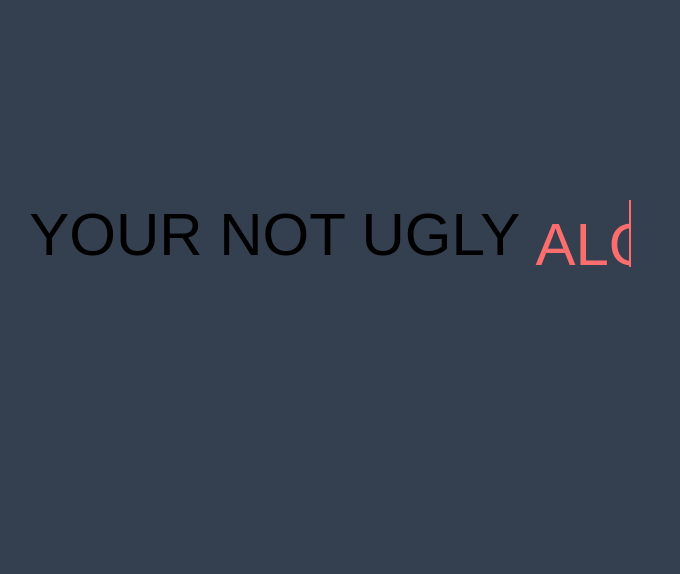
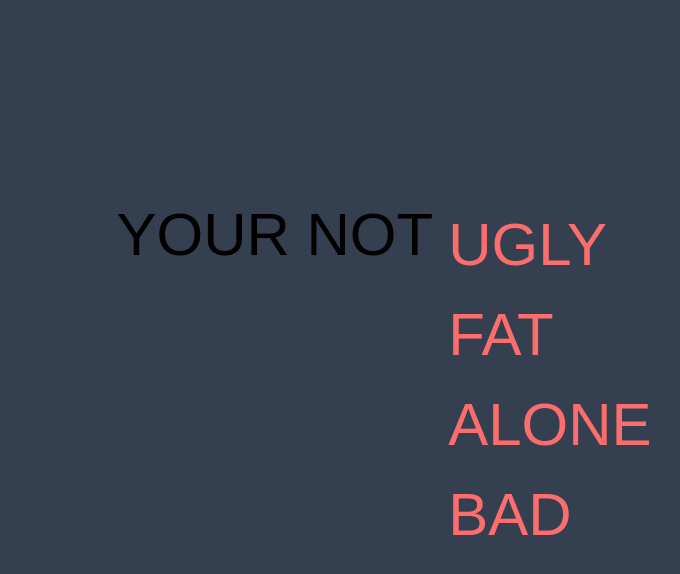
Before and after one commit to xsatrio/-HTML-CSS-, a PHP site: page /Runing_Text.html in a window 1280 px wide. Shown: the part 155-729 px from the top of the page, without its empty margins (256-936 px from the left). Run offline with PHP 8.4, Linux system fonts and the light colour scheme.

Commit message:
Adding Code

```diff
--- a/-HTML & CSS-/Running Text CSS/Runing_Text.html
+++ b/-HTML & CSS-/Running Text CSS/Runing_Text.html
@@ -8,7 +8,7 @@
 </head>
 <body>
 	<div class="wrapper">
-		<div class="static-txt">YOUR NOT UGLY</div>
+		<div class="static-txt">YOUR NOT </div>
 		<ul class="dynamic-txts">
 			<li>
 				<span>UGLY</span>
--- a/-HTML & CSS-/Running Text CSS/style.css
+++ b/-HTML & CSS-/Running Text CSS/style.css
@@ -22,14 +22,14 @@ body{
 .wrapper .static-txt{
 	color: fff;
 	font-size: 60px;
-	font-weight: 480;
+	font-weight: 400;
 }
 
 .wrapper .dynamic-txts{
 	margin-left: 15px;
 	height: 90px;
 	line-height: 90px;
-	overflow: hidden;
+	/*overflow: hidden;*/
 }
 
 .dynamic-txts li{
@@ -39,7 +39,7 @@ body{
 	font-weight: 500;
 	position: relative;
 	top: 0;
-	animation: slide 12s steps(4) infinite;
+	animation: slide 12s steps(0) infinite;
 }
 
 @keyframes slide{
@@ -54,7 +54,7 @@ body{
 	line-height: 90px;
 }
 
-.dynamic-txts li span::after{
+/*.dynamic-txts li span::after{
 	content: "";
 	position: absolute;
 	left: 0;
@@ -63,7 +63,7 @@ body{
 	background: #343f4f;
 	border-left: 2px solid #fc6d6d;
 	animation: typing 3s steps(10) infinite;
-}
+}*/
 
 @keyframes typing{
 	40%,
```
Also changed, not shown: -HTML & CSS-/Running Text typed.js/Runing_Text.html (added, +16 -0 lines), -HTML & CSS-/Running Text typed.js/style.css (added).
